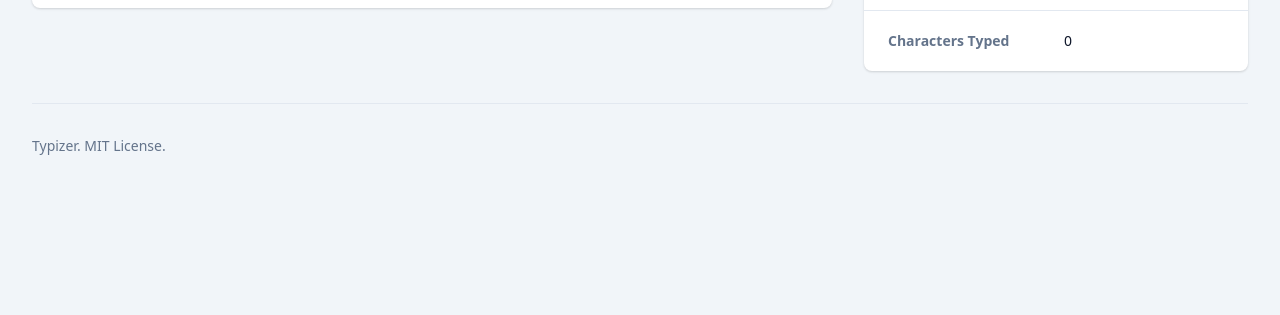
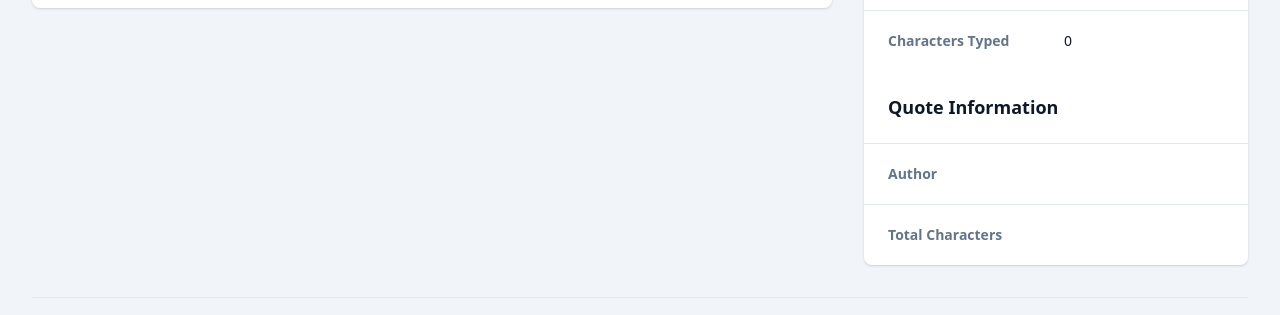
Before and after one commit to kamst01/typizer, a Vue app: page / in a window 1280 px wide. Shown: the part 341-656 px from the top of the page. Built offline with nearby package versions, Linux system fonts and the light colour scheme; no server answers.

Commit message:
add the author & the length of the quote to the stats area.

```diff
--- a/src/components/Typizer.vue
+++ b/src/components/Typizer.vue
@@ -156,6 +156,35 @@ import Button from './Button.vue';
                                 </div>
                             </dl>
                         </div>
+                        <div class="p-6 space-y-6">
+                            <h3
+                                id="typizerRaceStatsHeading"
+                                class="not-sr-only text-lg leading-6 font-semibold text-gray-900"
+                                aria-hidden="true"
+                            >
+                                Quote Information
+                            </h3>
+                        </div>
+                        <div class="border-t border-gray-200 px-4 py-5 sm:p-0">
+                            <dl class="sm:divide-y sm:divide-gray-200" aria-labelledby="typizerRaceStatsHeading">
+                                <div class="py-4 sm:py-5 sm:grid sm:grid-cols-2 sm:gap-4 sm:px-6">
+                                    <dt class="text-sm font-semibold text-gray-500">
+                                        Author
+                                    </dt>
+                                    <dd class="mt-1 text-sm font-medium text-gray-900 sm:mt-0 sm:col-span-1">
+                                        {{ quote.author.value }}
+                                    </dd>
+                                </div>
+                                <div class="py-4 sm:py-5 sm:grid sm:grid-cols-2 sm:gap-4 sm:px-6">
+                                    <dt class="text-sm font-semibold text-gray-500">
+                                        Total Characters
+                                    </dt>
+                                    <dd class="mt-1 text-sm font-medium text-gray-900 sm:mt-0 sm:col-span-1">
+                                        {{ quote.length.value }}
+                                    </dd>
+                                </div>
+                            </dl>
+                        </div>
                     </div>
                 </section>
             </div>
--- a/src/components/api/fetchRandomQuote.js
+++ b/src/components/api/fetchRandomQuote.js
@@ -1,7 +1,8 @@
 import { ref } from 'vue';
 export const quote = {
     author: ref(''),
-    content: ref('')
+    content: ref(''),
+    length: ref(''),
 };
 export async function fetchRandomQuote() {
     try {
@@ -9,7 +10,8 @@ export async function fetchRandomQuote() {
         const data = await response.json();
         quote.content.value = data.content;
         quote.author.value = data.author;
-        return quote.author.value, quote.content.value;
+        quote.length.value = data.length;
+        return quote.author.value, quote.content.value, quote.length.value;
     } catch (err) {
         return console.error(err);
     }
```
